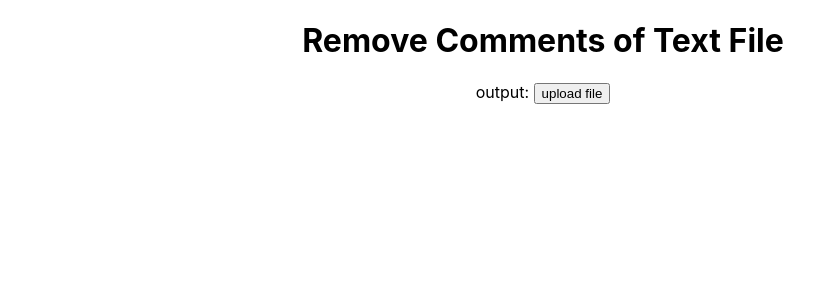
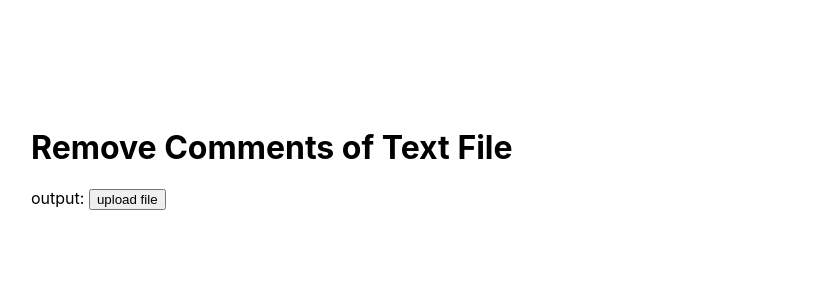
Before and after one commit to michael-lugashi/react-remove-comments, a React (Create React App) app: page /output in a window 1280 px wide. Shown: the top 300 px of the page, without its empty margins (97-911 px from the left). Built offline with nearby package versions, Linux system fonts and the light colour scheme.

Commit message:
file has to be uploaded

```diff
--- a/src/core/output-removed-comments.js
+++ b/src/core/output-removed-comments.js
@@ -4,7 +4,7 @@ import { Link } from 'react-router-dom';
 function OutputRemovedComments({ removedCommentsText }) {
   //   console.log(props);
   return (
-    <div>
+    <div className='display-text'>
       output: {removedCommentsText}
       <Link
         to={{
--- a/src/core/text-file-upload.js
+++ b/src/core/text-file-upload.js
@@ -39,15 +39,19 @@ function TextFileUpload( {setRemovedCommentsText}) {
         }}
       />
 
-      <div>{text}</div>
+      <div className='display-text'>{text}</div>
 
       <Link
         to={{
-          pathname: '/output',
+          pathname: text? '/output': '/read-file',
         }}
       >
         <button
+
           onClick={() => {
+            if (!text) {
+                alert('text file is eiter empty or not uploaded!');
+            }
             setRemovedCommentsText(removeComments(text));
           }}
         >
--- a/src/styles/App.css
+++ b/src/styles/App.css
@@ -1,3 +1,6 @@
 .App {
-  text-align: center;
+ margin: 10vw;
 }
+.display-text{
+  white-space: pre;
+}
```
